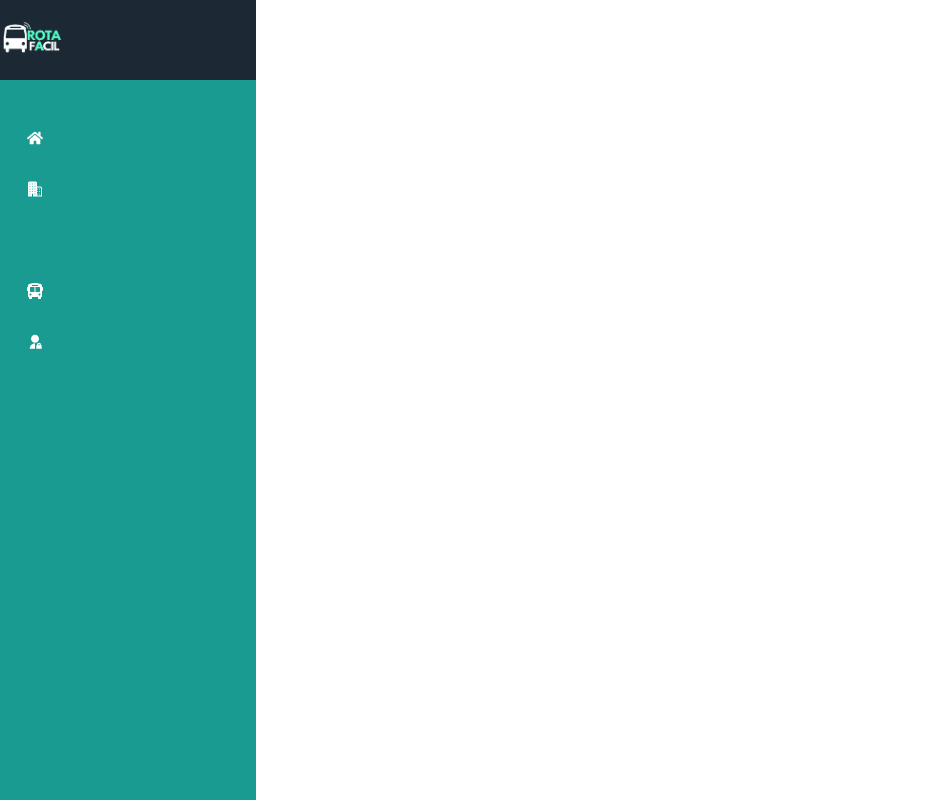
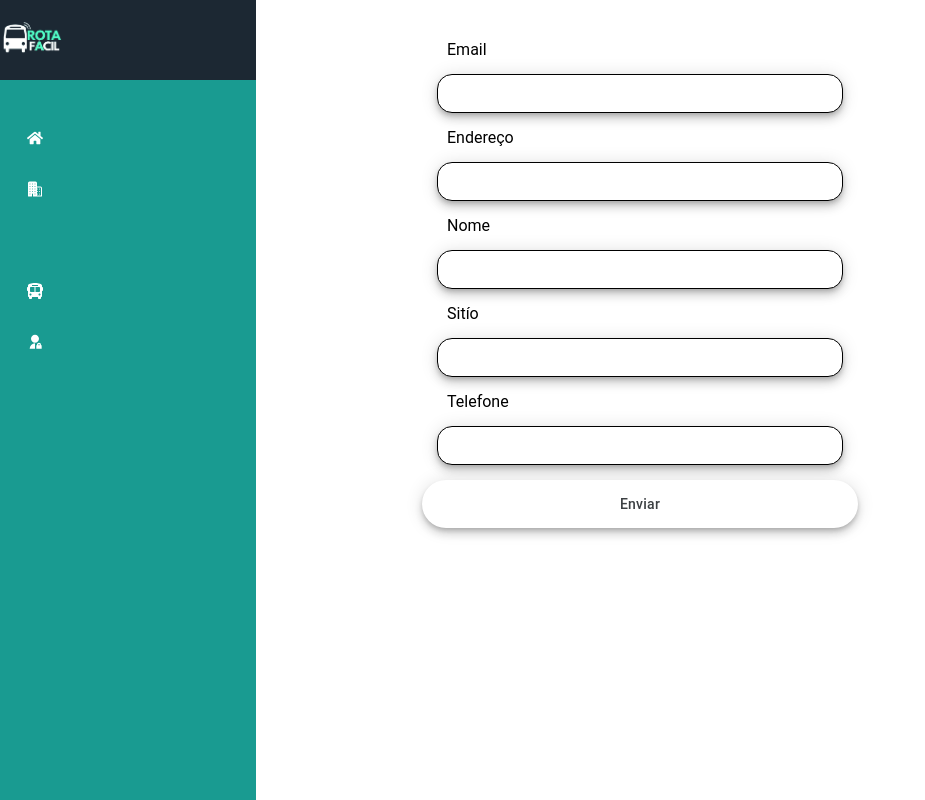
Before and after one commit to DiasEllen26/web-rotafacil, a React (Vite) app: page /trasnportadora/cadastrar in a window 1280 px wide. Shown: the whole page, without its empty margins (0-925 px from the left). Built offline with nearby package versions, Linux system fonts and the light colour scheme; some icons are missing.

Commit message:
Criado tela com listagem de transportadoras e formulario de cadastro

```diff
--- a/src/App.tsx
+++ b/src/App.tsx
@@ -6,6 +6,8 @@ import Header from "./components/Navbar"
 import { FormTest } from "./pages/FormTest"
 import Login from "./pages/Login/Login"
 import { useEffect, useState } from "react"
+import { Transportadora } from "./pages/Trasnportadora/lista/Trasnportadora"
+import { FormularioTransportadora } from "./pages/Trasnportadora/formulario/FormularioTransportadora"
 
 
 function App() {
@@ -29,6 +31,8 @@ function App() {
 				<Route path="/login" element={<Login />} />
 				<Route path="/rotas" element={<Rotas />} />
 				<Route path="/form" element={<FormTest />} />
+				<Route path="/transportadora" element={<Transportadora />} />
+				<Route path="/trasnportadora/cadastrar" element={<FormularioTransportadora />} />
 			</Routes>
 		{/* </ContentWrapper> */}
     </>
--- /dev/null
+++ b/src/pages/Trasnportadora/formulario/FormularioTransportadora.tsx
@@ -0,0 +1,79 @@
+import { FormEvent } from "react";
+import { ButtonEnviarFormulario, ContainerContent, Formulario, InputFormulario } from "./style";
+import { createDoc } from "../../../utils/firebase/createDoc";
+import { useNavigate } from "react-router-dom";
+
+export function FormularioTransportadora(){
+
+	const navigate = useNavigate()
+
+	async function cadastrarTransportadora(event: FormEvent<HTMLFormElement>){
+		event.preventDefault();
+
+		const target = event.target as any
+		const email = target.elements.email.value;
+		const endereco = target.elements.endereco.value;
+		const nome = target.elements.nome.value;
+		const sitio = target.elements.sitio.value;
+		const telefone = target.elements.telefone.value;
+
+
+		if(!email || !sitio || !telefone || !nome || !endereco){
+			window.alert("Campos obrigatorios.")
+		}
+
+		const data = {
+			email,
+			endereco,
+			nome,
+			sitio,
+			telefone: +telefone
+		}
+
+		await createDoc("transportadora", data);
+
+		navigate('/transportadora')
+	}
+
+	return(
+		<>
+			<ContainerContent>
+				<Formulario
+					onSubmit={cadastrarTransportadora}
+				>
+					<label htmlFor="email">Email</label>
+					<InputFormulario
+						name="email"
+						type="email"
+					/>
+					<label htmlFor="endereco">Endereço</label>
+					<InputFormulario
+						name="endereco"
+						type="text"
+					/>
+					<label htmlFor="nome">Nome</label>
+					<InputFormulario
+						name="nome"
+						type="text"
+					/>
+					<label htmlFor="sitio">Sitío</label>
+					<InputFormulario
+						name="sitio"
+						type="text"
+					/>
+					<label htmlFor="telefone">Telefone</label>
+					<InputFormulario
+						name="telefone"
+						type="tel"
+					/>
+					<ButtonEnviarFormulario
+						type="submit"
+					>
+					Enviar
+				</ButtonEnviarFormulario>
+				</Formulario>
+			</ContainerContent>
+
+		</>
+	)
+}
--- /dev/null
+++ b/src/pages/Trasnportadora/formulario/style.ts
@@ -0,0 +1,63 @@
+import styled from "styled-components";
+
+export const ContainerContent = styled.div`
+	display: flex;
+	justify-content: center;
+	align-items: center;
+	flex-direction: column;
+	max-width: 100%;
+	margin-top: 5dvh;
+`
+
+export const Formulario = styled.form`
+	display: flex;
+	flex-direction: column;
+	label {
+		margin-left: 25px;
+	}
+`
+
+export const InputFormulario = styled.input`
+	margin: 15px;
+	width: 400px;
+	height: 35px;
+	border: 1px solid;
+	border-radius: 15px;
+	box-shadow: rgba(0, 0, 0, .2) 0 3px 5px -1px,rgba(0, 0, 0, .14) 0 6px 10px 0,rgba(0, 0, 0, .12) 0 1px 18px 0;
+`
+
+export const ButtonEnviarFormulario = styled.button`
+	align-items: center;
+  appearance: none;
+  background-color: #fff;
+  border-radius: 24px;
+  border-style: none;
+  box-shadow: rgba(0, 0, 0, .2) 0 3px 5px -1px,rgba(0, 0, 0, .14) 0 6px 10px 0,rgba(0, 0, 0, .12) 0 1px 18px 0;
+  box-sizing: border-box;
+  color: #3c4043;
+  cursor: pointer;
+  display: inline-flex;
+  fill: currentcolor;
+  font-family: "Google Sans",Roboto,Arial,sans-serif;
+  font-size: 14px;
+  font-weight: 500;
+  height: 48px;
+  justify-content: center;
+  letter-spacing: .25px;
+  line-height: normal;
+  max-width: 100%;
+  overflow: visible;
+  padding: 2px 24px;
+  position: relative;
+  text-align: center;
+  text-transform: none;
+  transition: box-shadow 280ms cubic-bezier(.4, 0, .2, 1),opacity 15ms linear 30ms,transform 270ms cubic-bezier(0, 0, .2, 1) 0ms;
+  user-select: none;
+  -webkit-user-select: none;
+  touch-action: manipulation;
+  width: auto;
+  will-change: transform,opacity;
+  z-index: 0;
+
+
+`
--- /dev/null
+++ b/src/pages/Trasnportadora/lista/Trasnportadora.tsx
@@ -0,0 +1,66 @@
+import { useNavigate } from "react-router-dom";
+import { ButtonCadastrar, ContainerButton, ContainerContent } from "./style";
+import { useEffect, useState } from "react";
+import { type ITrasnportadora } from "../../../types/ITrasnportadora";
+import { getAllByCollection } from "../../../utils/firebase/getAllByCollection";
+
+
+
+export function Transportadora(){
+	const navigate = useNavigate()
+
+	const [transportadoras, setTransportadoras] = useState<ITrasnportadora[]>()
+
+	async function getAllTransportadoras(){
+		const data = await getAllByCollection("transportadora") as unknown as ITrasnportadora[]
+		setTransportadoras(data);
+	}
+
+
+	useEffect(() => {
+		getAllTransportadoras()
+	}, [])
+
+	return (
+		<>
+				<ContainerContent>
+
+					{transportadoras?.map( transportadora => (
+						<div key={transportadora.id}>
+							<h1>
+								{transportadora.nome}
+							</h1>
+							<h2>
+								{transportadora.endereco}
+							</h2>
+							<h2>
+								{transportadora.telefone}
+							</h2>
+							<h2>
+								{transportadora.sitio}
+							</h2>
+							<h2>
+								{transportadora.sitio}
+							</h2>
+							<h2>
+								{transportadora.email}
+							</h2>
+						</div>
+					))}
+				</ContainerContent>
+
+				<ContainerButton>
+					<ButtonCadastrar
+							onClick={() => {
+								navigate('/trasnportadora/cadastrar')
+							}}
+						>
+							Cadastrar
+					</ButtonCadastrar>
+				</ContainerButton>
+
+
+
+		</>
+	)
+}
--- /dev/null
+++ b/src/pages/Trasnportadora/lista/style.ts
@@ -0,0 +1,83 @@
+import styled from "styled-components";
+
+export const ContainerContent = styled.div`
+	display: flex;
+	justify-content: space-around;
+	align-items: center;
+	width: 80%;
+	margin-top: 5dvh;
+	margin-left: 12dvw;
+`
+export const ContainerButton = styled.div`
+	display: flex;
+	flex-wrap: wrap;
+	justify-content: center;
+	width: 100%;
+	margin: 5dvh auto;
+`
+export const ButtonCadastrar = styled.button`
+	  align-items: center;
+  appearance: none;
+  background-color: #fff;
+  border-radius: 24px;
+  border-style: none;
+  box-shadow: rgba(0, 0, 0, .2) 0 3px 5px -1px,rgba(0, 0, 0, .14) 0 6px 10px 0,rgba(0, 0, 0, .12) 0 1px 18px 0;
+  box-sizing: border-box;
+  color: #3c4043;
+  cursor: pointer;
+  display: inline-flex;
+  fill: currentcolor;
+  font-family: "Google Sans",Roboto,Arial,sans-serif;
+  font-size: 14px;
+  font-weight: 500;
+  height: 48px;
+  justify-content: center;
+  letter-spacing: .25px;
+  line-height: normal;
+  max-width: 100%;
+  overflow: visible;
+  padding: 2px 24px;
+  position: relative;
+  text-align: center;
+  text-transform: none;
+  transition: box-shadow 280ms cubic-bezier(.4, 0, .2, 1),opacity 15ms linear 30ms,transform 270ms cubic-bezier(0, 0, .2, 1) 0ms;
+  user-select: none;
+  -webkit-user-select: none;
+  touch-action: manipulation;
+  width: auto;
+  will-change: transform,opacity;
+  z-index: 0;
+
+	& :hover {
+		background: #F6F9FE;
+		color: #174ea6;
+	}
+	& :active {
+		box-shadow: 0 4px 4px 0 rgb(60 64 67 / 30%), 0 8px 12px 6px rgb(60 64 67 / 15%);
+		outline: none;
+	}
+	& :focus {
+		outline: none;
+		border: 2px solid #4285f4;
+	}
+
+	& :not(:disabled) {
+		box-shadow: rgba(60, 64, 67, .3) 0 1px 3px 0, rgba(60, 64, 67, .15) 0 4px 8px 3px;
+	}
+
+	& :not(:disabled):hover {
+		box-shadow: rgba(60, 64, 67, .3) 0 2px 3px 0, rgba(60, 64, 67, .15) 0 6px 10px 4px;
+	}
+
+	& :not(:disabled):focus {
+		box-shadow: rgba(60, 64, 67, .3) 0 1px 3px 0, rgba(60, 64, 67, .15) 0 4px 8px 3px;
+	}
+
+	& :not(:disabled):active {
+		box-shadow: rgba(60, 64, 67, .3) 0 4px 4px 0, rgba(60, 64, 67, .15) 0 8px 12px 6px;
+	}
+
+	& :disabled {
+		box-shadow: rgba(60, 64, 67, .3) 0 1px 3px 0, rgba(60, 64, 67, .15) 0 4px 8px 3px;
+	}
+`
--- /dev/null
+++ b/src/types/ITrasnportadora.ts
@@ -0,0 +1,8 @@
+export interface ITrasnportadora {
+	id: string;
+	email: string;
+	endereco: string;
+	nome: string;
+	sitio: string;
+	telefone: number;
+}
```
